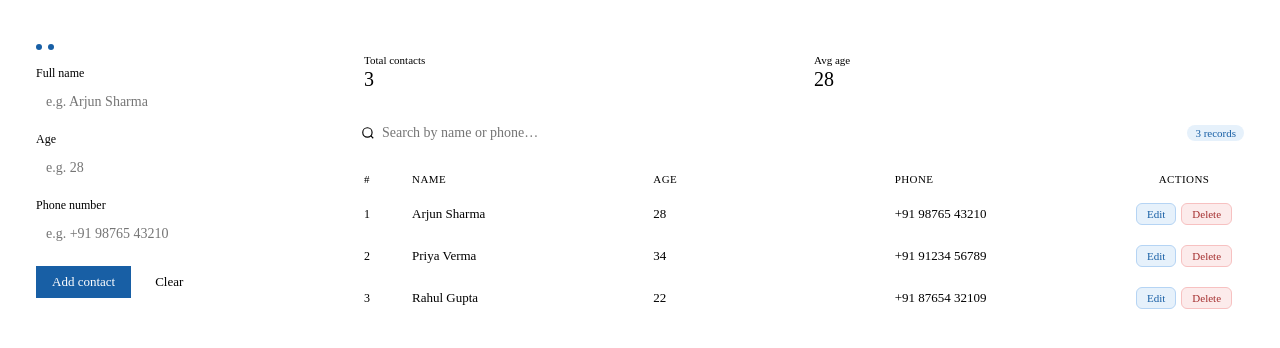
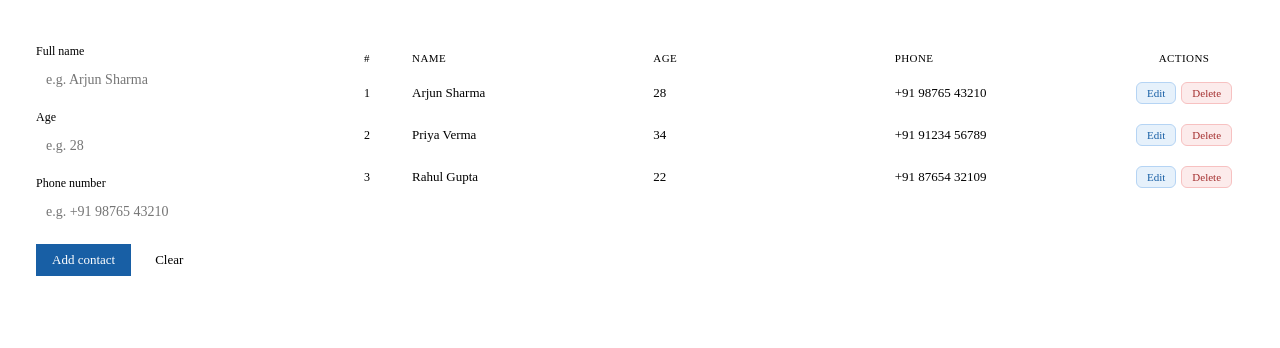
Before and after one commit to Hiisagar/djangocrudproject, a Django app: page / in a window 1280 px wide. Shown: the part 77-425 px from the top of the page. Run offline with Django 5.2, Linux system fonts and the light colour scheme.

Commit message:
fix script

```diff
--- a/enroll/templates/enroll/readandshow.html
+++ b/enroll/templates/enroll/readandshow.html
@@ -21,7 +21,6 @@
 
     <div class="layout">
         <div class="card" id="formCard">
-            <div class="card-title"><span></span> <span id="formtle"></span></div>
             <div class="form-group">
                 <label for="fname">Full name</label>
                 <input type="text" id="fname" placeholder="e.g. Arjun Sharma" autocomplete="off" />
@@ -41,27 +40,6 @@
         </div>
 
         <div class="card">
-            <div class="stats">
-                <div class="stat">
-                    <div class="stat-label">Total contacts</div>
-                    <div class="stat-value" id="totalCount">0</div>
-                </div>
-                <div class="stat">
-                    <div class="stat-label">Avg age</div>
-                    <div class="stat-value" id="avgAge">—</div>
-                </div>
-            </div>
-            <div class="search-bar">
-                <div class="search-wrap" style="flex:1">
-                    <svg viewBox="0 0 24 24" fill="none" stroke="currentColor" stroke-width="2">
-                        <circle cx="11" cy="11" r="8" />
-                        <path d="M21 21l-4.35-4.35" />
-                    </svg>
-                    <input type="text" id="searchInput" placeholder="Search by name or phone…"
-                        oninput="renderTable()" />
-                </div>
-                <span class="badge" id="countBadge">0 records</span>
-            </div>
             <div style="overflow-x:auto;">
                 <table>
                     <thead>
@@ -73,7 +51,46 @@
                             <th>Actions</th>
                         </tr>
                     </thead>
-                    <tbody id="tableBody"></tbody>
+                    <tbody>
+                        <tr>
+                            <td>1</td>
+                            <td>Arjun Sharma</td>
+                            <td>28</td>
+                            <td>+91 98765 43210</td>
+                            <td>
+                                <div class="actions">
+                                    <button class="act-btn act-edit">Edit</button>
+                                    <button class="act-btn act-del">Delete</button>
+                                </div>
+                            </td>
+                        </tr>
+                        <tr>
+                            <td>2</td>
+                            <td>Priya Verma</td>
+                            <td>34</td>
+                            <td>+91 91234 56789</td>
+                            <td>
+                                <div class="actions">
+                                    <button class="act-btn act-edit">Edit</button>
+                                    <button class="act-btn act-del">Delete</button>
+                                </div>
+                            </td>
+                        </tr>
+                        <tr>
+                            <td>3</td>
+                            <td>Rahul Gupta</td>
+                            <td>22</td>
+                            <td>+91 87654 32109</td>
+                            <td>
+                                <div class="actions">
+                                    <button class="act-btn act-edit">Edit</button>
+                                    <button class="act-btn act-del">Delete</button>
+                                </div>
+                            </td>
+                        </tr>
+                    </tbody>
+
+                    </tbody>
                 </table>
             </div>
         </div>
```
